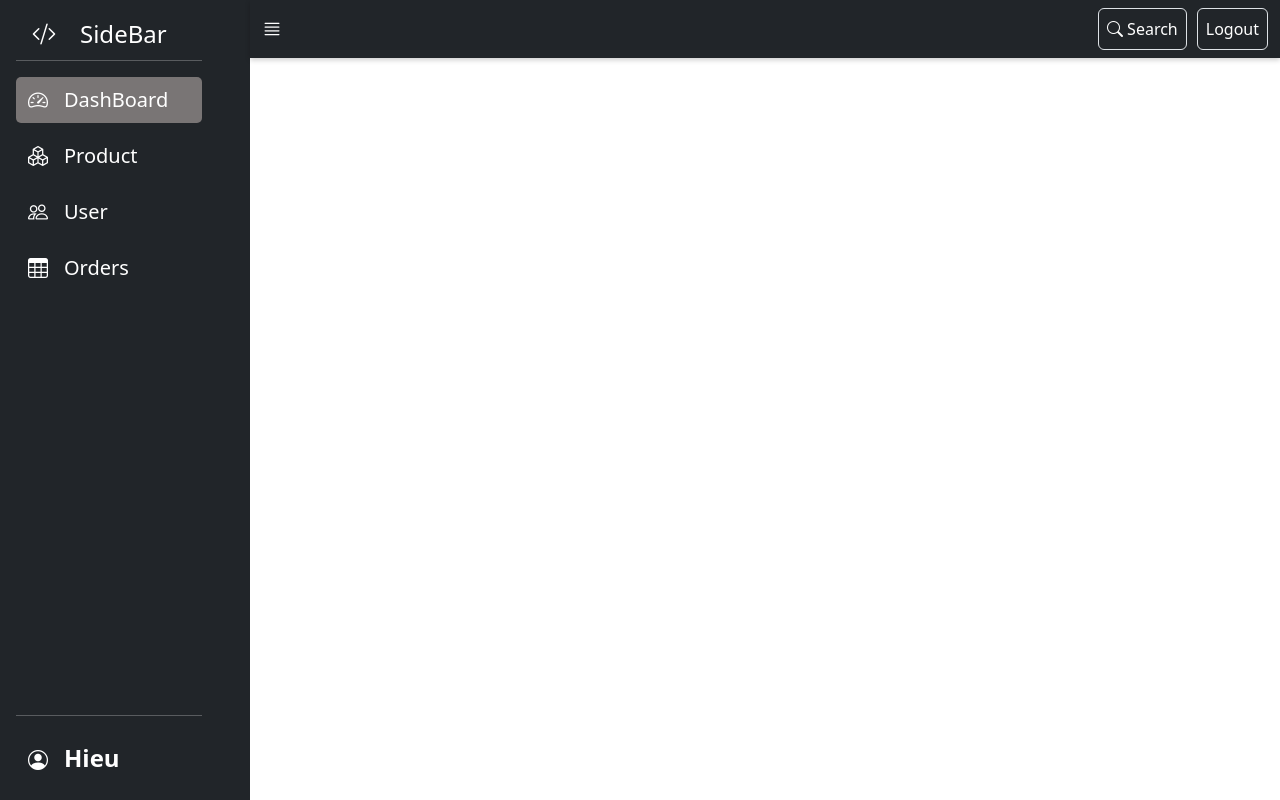
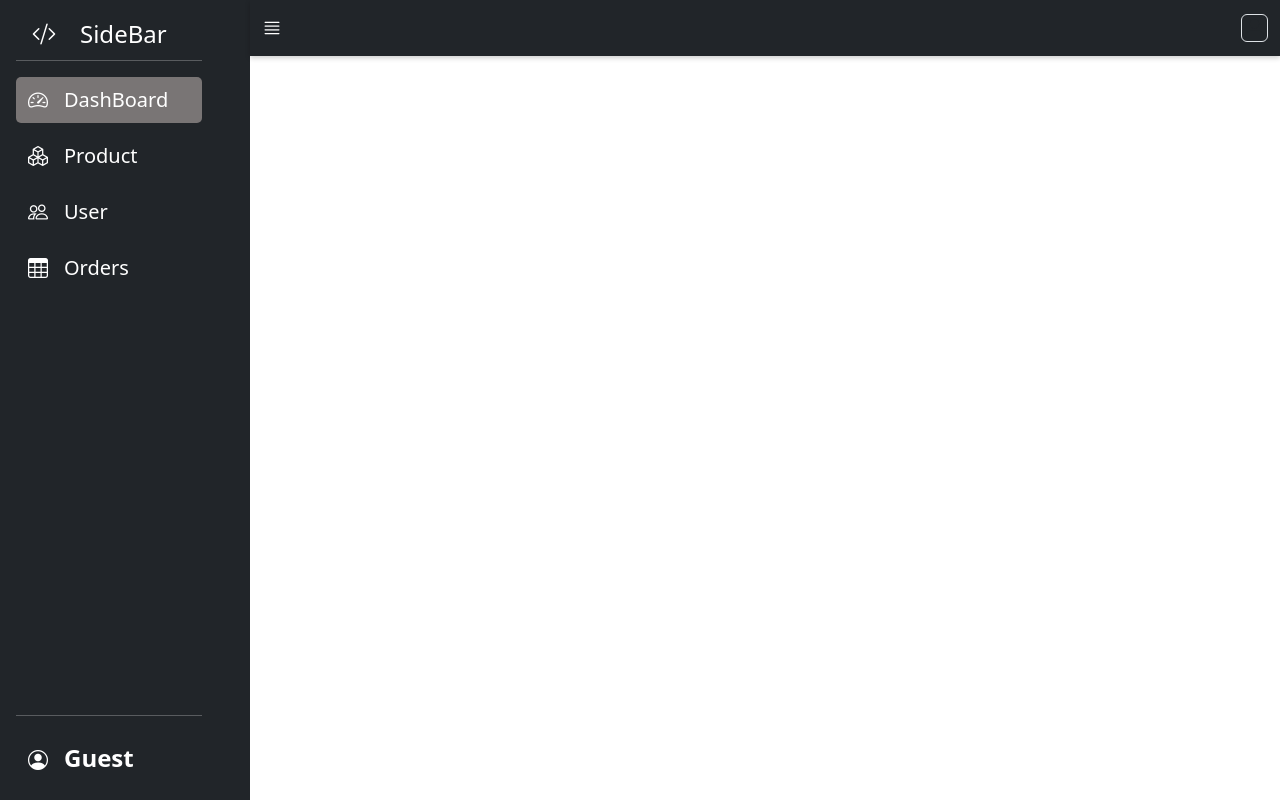
Before and after one commit to TranToan25092003/FER201-ass, a React (Create React App) app: page /admin in a window 1280 px wide. Built offline with nearby package versions, Linux system fonts and the light colour scheme.

Commit message:
cap nhat lai nav + sideBar
cap nhat lai nav + sideBar

```diff
--- a/src/components/admin/Nav.js
+++ b/src/components/admin/Nav.js
@@ -1,7 +1,10 @@
-import React from "react";
+import React, { useState } from "react";
 import "bootstrap/dist/js/bootstrap.bundle.js";
-
+import ProfileDropDown from '../reusable/logout.js';
+import { BsFillPersonFill, BsCartCheckFill, BsAmazon } from "react-icons/bs";
+import { Col } from "react-bootstrap";
 function Nav({ Toggle, className }) {
+  const [show, setShow] = useState(false);
   return (
     <div>
       <nav
@@ -28,17 +31,12 @@ function Nav({ Toggle, className }) {
           </button>
           <div className="collapse navbar-collapse" id="navbarSupportedContent">
             <ul className="navbar-nav ms-auto mb-2 mb-lg-0">
+
               <li className="nav-item border rounded">
-                <a className="nav-link text-white" aria-current="page" href="#">
-                  <i className="bi bi-search"></i> Search
-                </a>
-              </li>
-              <li className="nav-item border rounded">
-                <a className="nav-link text-white" aria-current="page" href="#">
-                  Logout
-                </a>
+              <BsFillPersonFill className="hover-item" size={25} onClick={() => setShow(!show)} />
               </li>
             </ul>
+            {show && <ProfileDropDown />}
           </div>
         </div>
       </nav>
--- a/src/components/admin/SideBar.js
+++ b/src/components/admin/SideBar.js
@@ -1,10 +1,19 @@
-import React, { useState } from "react";
+import React, { useState, useEffect } from "react";
 import "bootstrap-icons/font/bootstrap-icons.css";
 import "../../css/admin.css";
 
 import { Link } from "react-router-dom";
 function SideBar() {
   const [active, setActive] = useState(1);
+  const [username, setUsername] = useState("");
+
+  useEffect(() => {
+    // Lấy dữ liệu người dùng từ localStorage
+    const storedUser = JSON.parse(localStorage.getItem("accounts"));
+    if (storedUser) {
+      setUsername(storedUser.username); // Cập nhật state với username
+    }
+  }, []);
 
   return (
     <div className="sidebar d-flex justify-content-between flex-column bg-dark text-white py-3 ps-3 pe-5 vh-100">
@@ -71,7 +80,7 @@ function SideBar() {
           <span className="p-1 text-decoration-none text-white">
             <i className="bi bi-person-circle me-3 fs-5"></i>
             <span className="fs-4">
-              <strong>Hieu</strong>
+              <strong>{username || "Guest"}</strong>
             </span>
           </span>
         </div>
```
